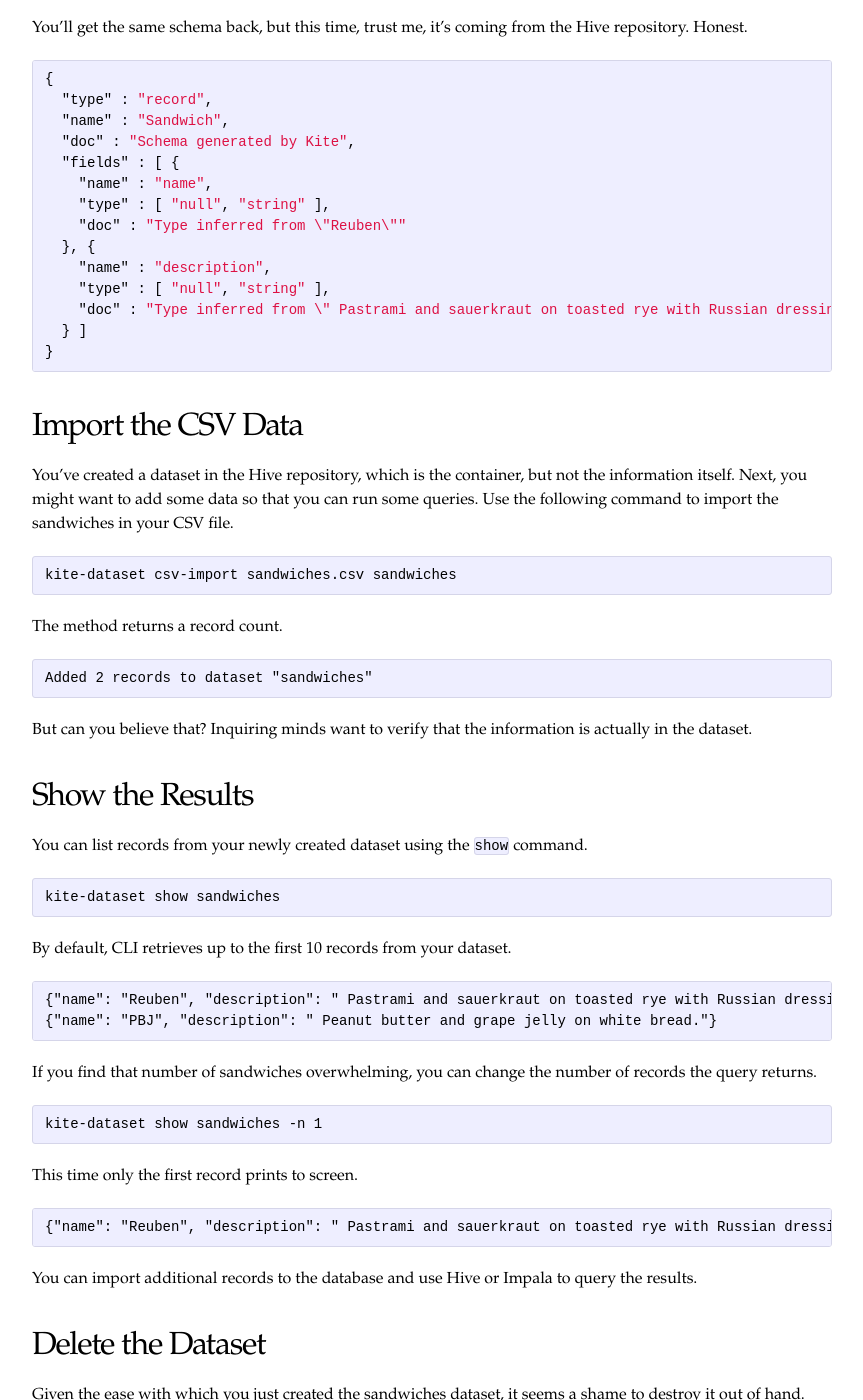
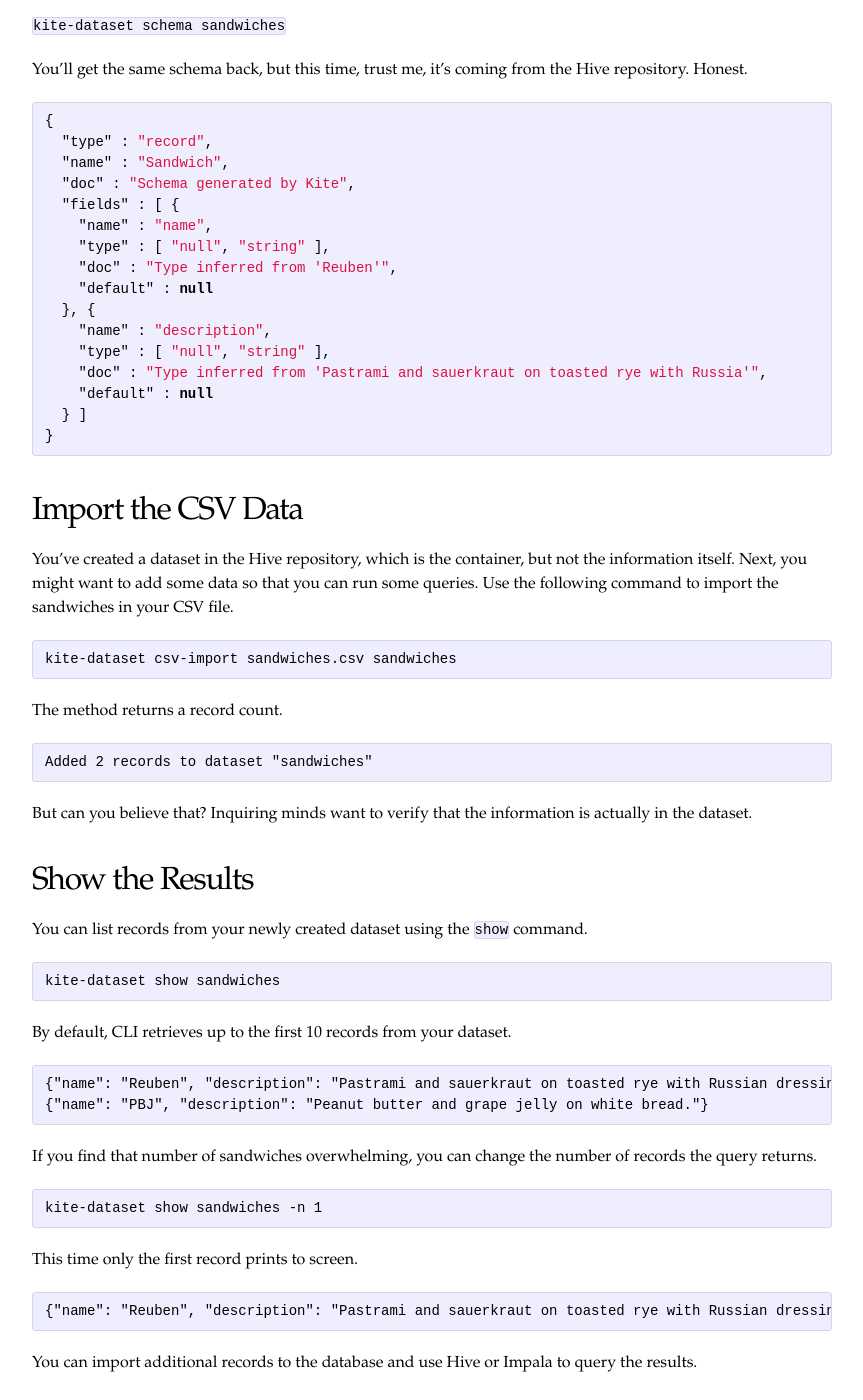
Before and after one commit to kite-sdk/kite-docs, a Jekyll site: the page built from Using-the-Kite-CLI-to-Create-a-Dataset.md, in a window 1280 px wide and 1400 px high, scrolled down 1743 px. Shown: the whole window, without its empty margins (208-1071 px from the left). Built offline with Jekyll 4.4.1, drawn with Linux system fonts in a browser that asks for light colours; some of the changed text lies outside the part shown.

Commit message:
CDK-767: Update CLI docs for 0.17.1 changes.
This adds a description of how csv-schema infers types, handles
nullability, and sets default values. This also adds the --require
option.

Adds a warning about how records are validated to csv-import.

````diff
--- a/Using-the-Kite-CLI-to-Create-a-Dataset.md
+++ b/Using-the-Kite-CLI-to-Create-a-Dataset.md
@@ -21,9 +21,9 @@ If you have a CSV file sitting around waiting to be used, you can substitute you
 If you don't have a CSV file handy, you can copy the next code snippet and save it as a plain text file named *sandwiches.csv*.
 
 ```
-name, description
-Reuben, Pastrami and sauerkraut on toasted rye with Russian dressing.
-PBJ, Peanut butter and grape jelly on white bread.
+name,description
+Reuben,Pastrami and sauerkraut on toasted rye with Russian dressing.
+PBJ,Peanut butter and grape jelly on white bread.
 ```
 
 ## Infer the Schema
@@ -44,11 +44,13 @@ If you open *sandwich.avsc* in a text editor, it looks something like the code b
   "fields" : [ {
     "name" : "name",
     "type" : [ "null", "string" ],
-    "doc" : "Type inferred from \"Reuben\""
+    "doc" : "Type inferred from 'Reuben'",
+    "default" : null
   }, {
     "name" : "description",
     "type" : [ "null", "string" ],
-    "doc" : "Type inferred from \" Pastrami and sauerkraut on toasted rye with Russian dressing.\""
+    "doc" : "Type inferred from 'Pastrami and sauerkraut on toasted rye with Russia'",
+    "default" : null
   } ]
 }
 ```
@@ -77,11 +79,13 @@ You'll get the same schema back, but this time, trust me, it's coming from the H
   "fields" : [ {
     "name" : "name",
     "type" : [ "null", "string" ],
-    "doc" : "Type inferred from \"Reuben\""
+    "doc" : "Type inferred from 'Reuben'",
+    "default" : null
   }, {
     "name" : "description",
     "type" : [ "null", "string" ],
-    "doc" : "Type inferred from \" Pastrami and sauerkraut on toasted rye with Russian dressing.\""
+    "doc" : "Type inferred from 'Pastrami and sauerkraut on toasted rye with Russia'",
+    "default" : null
   } ]
 }
 ```
@@ -112,8 +116,8 @@ You can list records from your newly created dataset using the `show` command.
 By default, CLI retrieves up to the first 10 records from your dataset.
 
 ```
-{"name": "Reuben", "description": " Pastrami and sauerkraut on toasted rye with Russian dressing."}
-{"name": "PBJ", "description": " Peanut butter and grape jelly on white bread."}
+{"name": "Reuben", "description": "Pastrami and sauerkraut on toasted rye with Russian dressing."}
+{"name": "PBJ", "description": "Peanut butter and grape jelly on white bread."}
 ```
 
 If you find that number of sandwiches overwhelming, you can change the number of records the query returns.
@@ -125,7 +129,7 @@ If you find that number of sandwiches overwhelming, you can change the number of
 This time only the first record prints to screen.
 
 ```
-{"name": "Reuben", "description": " Pastrami and sauerkraut on toasted rye with Russian dressing."}
+{"name": "Reuben", "description": "Pastrami and sauerkraut on toasted rye with Russian dressing."}
 ```
 
 You can import additional records to the database and use Hive or Impala to query the results.
````
Also changed, not shown: Kite-Data-Module-Overview.md (+3 -3 lines), Kite-Dataset-Command-Line-Interface.md (+23 -16 lines), lifecycle.md (+1 -1 lines).
